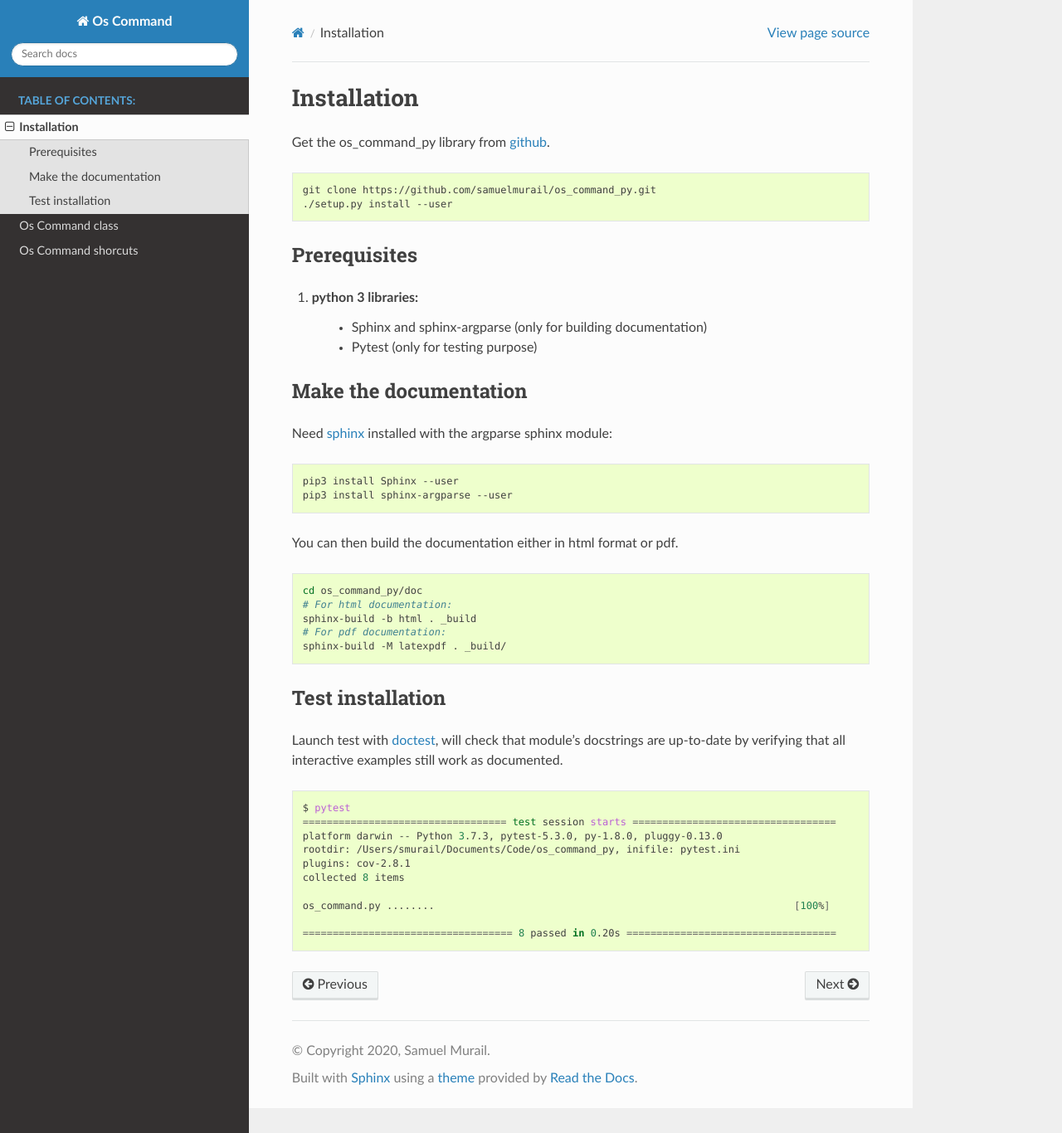
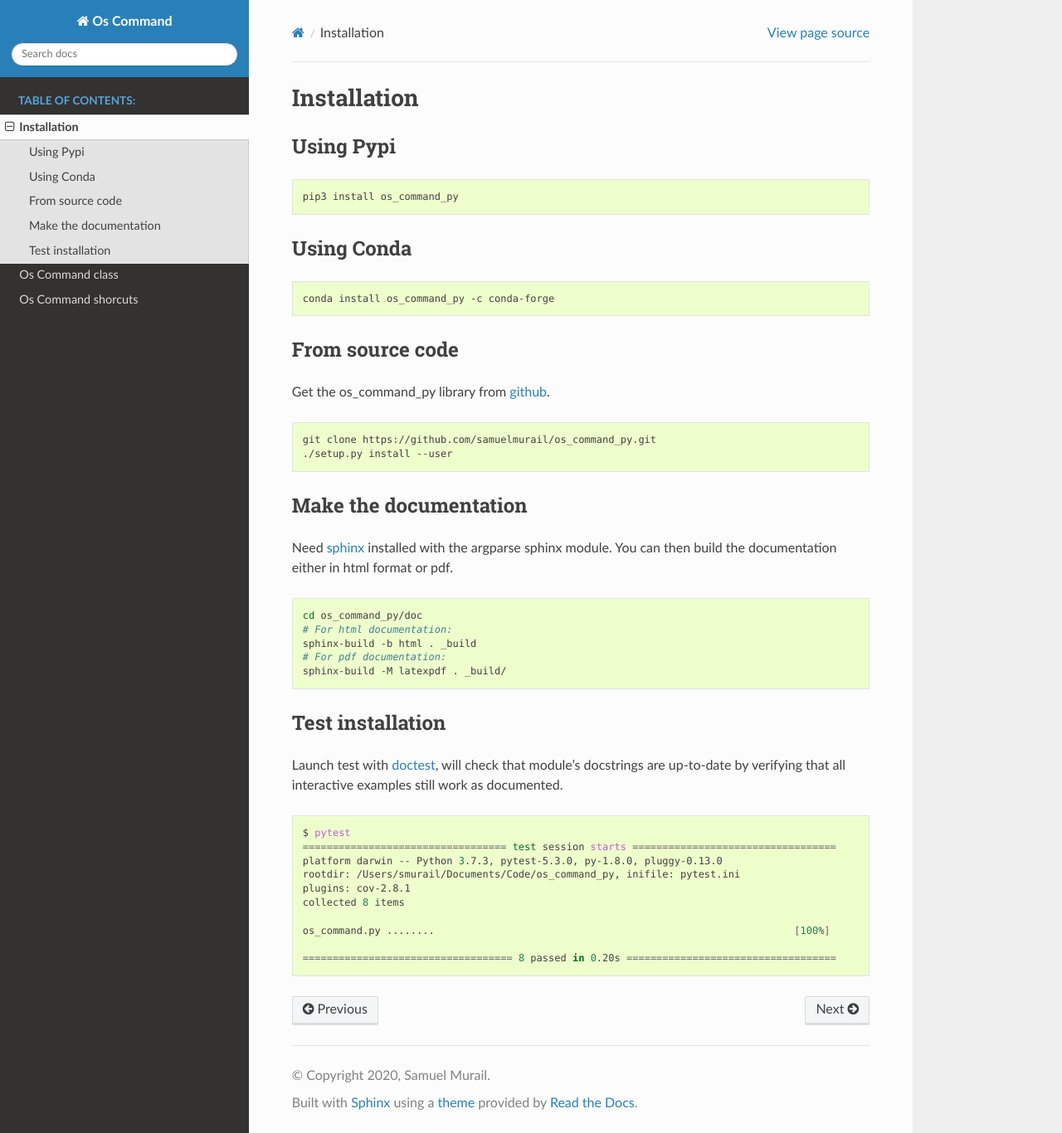
Before and after one commit to samuelmurail/os_command_py, a Sphinx documentation site: the page built from os_command_py/doc/install.rst, in a window 1280 px wide and 1366 px high. Shown: the whole window at 83% size. Built offline with Sphinx 7.4.7 and the Read the Docs theme 2.0.0, drawn with Linux system fonts in a browser that asks for light colours.

Commit message:
Add conda install procedure

```diff
--- a/os_command_py/doc/install.rst
+++ b/os_command_py/doc/install.rst
@@ -1,5 +1,23 @@
 Installation
 =======================================
+
+Using Pypi
+~~~~~~~~~~~~~~~~~~~~~~~~~~~~~~~~~~~~~~~
+
+.. code-block:: bash
+
+   pip3 install os_command_py
+
+
+Using Conda
+~~~~~~~~~~~~~~~~~~~~~~~~~~~~~~~~~~~~~~~
+
+.. code-block:: bash
+
+   conda install os_command_py -c conda-forge
+
+From source code
+~~~~~~~~~~~~~~~~~~~~~~~~~~~~~~~~~~~~~~~
 
 Get the os_command_py library from `github`_.
 
@@ -10,23 +28,11 @@ Get the os_command_py library from `github`_.
 
 .. _github: https://github.com/samuelmurail/os_command_py
 
-Prerequisites
-~~~~~~~~~~~~~~~~~~~~~~~~~~~~~~~~~~~~~~~
-
-1. python 3 libraries:
-	* Sphinx and sphinx-argparse (only for building documentation)
-	* Pytest (only for testing purpose)
 
 Make the documentation
 ~~~~~~~~~~~~~~~~~~~~~~~~~~~~~~~~~~~~~~~
 
-Need `sphinx`_ installed with the argparse sphinx module:
-
-.. code-block:: bash
-
-	pip3 install Sphinx --user
-	pip3 install sphinx-argparse --user
-
+Need `sphinx`_ installed with the argparse sphinx module.
 You can then build the documentation either in html format or pdf.
 
 .. code-block:: bash
```
Also changed, not shown: README.rst (+8 -0 lines).
